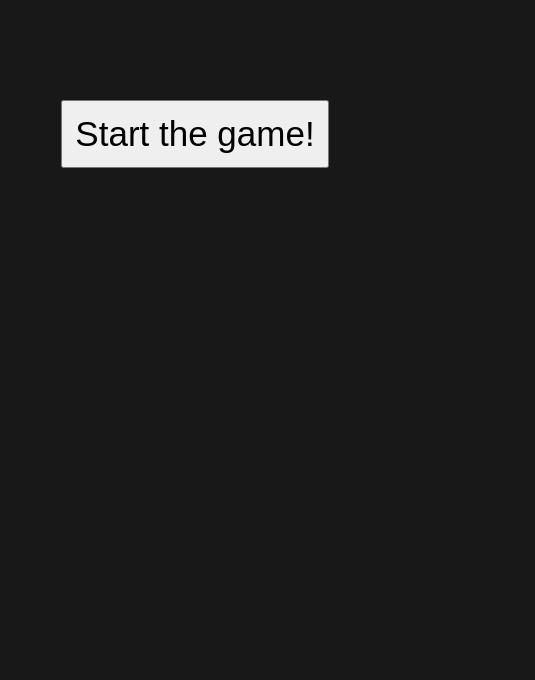
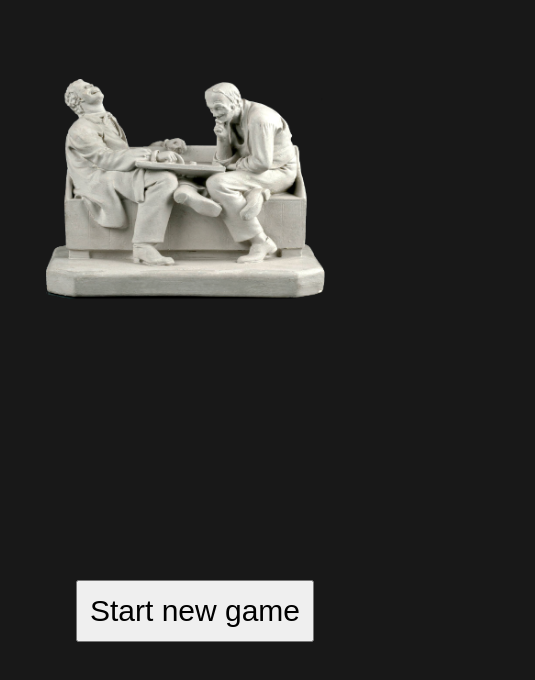
Before and after one commit to sashavirtual/checkers, a React (Create React App) app: page / in a window 390 px wide. Shown: the top 680 px of the page, 535 px wide, since content can reach past the window. Built offline with nearby package versions, Linux system fonts and the light colour scheme.

Commit message:
adaptive screen beforehand

```diff
--- a/src/App.js
+++ b/src/App.js
@@ -7,15 +7,7 @@ function App() {
 
   return (
     <div className="App">
-      {
-        firstClick ?
-          <Board />
-          :
-          <button className='newGame' onClick={() => setFirstClick(true)}>
-            Start the game!
-          </button>
-
-      }
+      <Board setFirstClick={setFirstClick} firstClick={firstClick} />
     </div>
   );
 }
--- a/src/components/board/Board.jsx
+++ b/src/components/board/Board.jsx
@@ -1,17 +1,18 @@
 import React, { useState } from 'react'
 import './board.css'
-import { whiteCell, blackCell } from './imports'
-function Board({ setEnd }) {
+import { whiteCell, blackCell, whiteQueen, whiteChecker, blackQueen, blackChecker, checkerPlayers } from './imports'
+function Board({ firstClick, setFirstClick }) {
+    const [chessCount, setChessCount] = React.useState({
+        "White": 0,
+        "Black": 0
+    })
     let chessBoard = []
     let turn = true; //true - белые, false - черные
     let onMove = false //при первом нажатии на шашку ходящей стороны становится true
     let prevIndex, onCapture
     const boardArr = [[1, 0, 1, 0, 1, 0, 1, 0], [0, 1, 0, 1, 0, 1, 0, 1]]
     let letters = '•ABCDEFGH'
-    const [chessCount, setChessCount] = React.useState({
-        "White": 0,
-        "Black": 0
-    })
+
     let capture = false
     const newGame = () => {
         //очищается доска, заполняются определённые клетки с черными и белыми шашками, действия с предыдущей игры приводятся к дефолтным значениям
@@ -38,8 +39,8 @@ function Board({ setEnd }) {
         // filledBlack = ['F6', 'E3', 'F2']
         // filledWhite = ['D4', 'C7']
 
-        // filledWhite = ['A1', 'A3', 'C1', 'C3', 'B2', 'E1', 'F2', 'G1', 'H6', 'D2']
-        // filledBlack = ['B6', 'A7', 'D8', 'C7', 'B8', 'D6', 'E7', 'G7']
+        filledWhite = ['A1', 'A3', 'C1', 'C3', 'B2', 'E1', 'F2', 'G1', 'H6', 'D2']
+        filledBlack = ['B6', 'A7', 'D8', 'C7', 'B8', 'D6', 'E7', 'G7']
 
 
         filledBlack.forEach(item => {
@@ -205,7 +206,6 @@ function Board({ setEnd }) {
         return onCapture
     }
     const movePiece = (color, el, capt) => {
-        console.log(capt)
         let opposite = color === 'White' ? 'Black' : 'White';
         checkCompulsoryCapture(color, el)
         //если впервые трогаешь свою шашку
@@ -289,8 +289,10 @@ function Board({ setEnd }) {
     }
 
     return (
+        <>
             <div className='chessboard'>
                 {
+                    firstClick &&
                     [...new Array(4)].map((item, cycle) => boardArr.map((row, pair) => row.map((cell, index) => {
                         chessBoard.push(`${letters[index + 1]}${9 - ((cycle * 2) + 1 + pair)}`)
                         if (chessBoard.length === 64) {
@@ -299,18 +301,27 @@ function Board({ setEnd }) {
                             }
                         }
                         let temp = `${letters[index + 1]}${9 - ((cycle * 2) + 1 + pair)}`
+                        let filledBlack = ['B8', 'D8', 'F8', 'H8', 'A7', 'C7', 'E7', 'G7', 'B6', 'D6', 'F6', 'H6']
+                        let filledWhite = ['A1', 'C1', 'E1', 'G1', 'D2', 'B2', 'F2', 'H2', 'A3', 'C3', 'E3', 'G3']
                         return (cell ?
                             <div className="cell cellWhite" id={temp} key={temp} src={whiteCell} />
                             :
-                        <div className="cell cellBlack" id={temp} key={temp} src={blackCell} onClick={(e) => movePiece(turn ? 'White' : 'Black', e.target, capture)} />
+                            <div className={`cell cellBlack ${filledBlack.includes(temp) ? 'checkerBlack' : filledWhite.includes(temp) ? 'checkerWhite' : ''}`} id={temp} key={temp} src={blackCell} onClick={(e) => movePiece(turn ? 'White' : 'Black', e.target, capture)} />
                         )
                     }))
                     )
 
+
                 }
-            <button className="newGame" onClick={newGame}>Start new game</button>
+                <div className='newGameDiv'>
+
+                    {!firstClick && [...new Array(1)].map(item => <div className='checkerPlayers'><img src={checkerPlayers} /></div>)}
+                    <button className="newGame" onClick={() => firstClick ? newGame() : setFirstClick(true)}>Start new game</button>
+                </div>
 
             </div>
+        </>
+
     )
 }
 
--- a/src/components/board/board.css
+++ b/src/components/board/board.css
@@ -1,17 +1,70 @@
+* {
+    box-sizing: border-box;
+    margin: 0;
+    padding: 0;
+
+}
+
+body {
+    overflow-y: hidden;
+}
+
 .chessboard {
-    width: 80%;
-    height: 80%;
     display: flex;
     flex-wrap: wrap;
     max-width: 800px;
-    width: 800px;
-    margin: 100px;
-    min-width: 800px;
+    width: 700px;
+    margin: 50px;
+    min-width: 700px;
+}
+
+.newGameDiv {
+    display: flex;
+    flex-direction: column;
+    align-items: center;
+    justify-content: center;
+    margin: 0 auto;
+}
+
+.checkerPlayers {
+    display: flex;
+    flex-direction: column;
+    height: 400px;
+    width: 500px;
+    margin: 100px auto;
+    transition: 2s;
+    animation-name: players;
+    animation-duration: 5s;
+    animation-iteration-count: infinite;
+}
+
+.checkerPlayers img {
+    width: 12vmin;
+    height: 7vmin;
+    display: block;
+    margin: 0 auto;
+}
+
+@keyframes players {
+    0% {}
+
+    50% {
+        transform: translateY(-15px);
+
+    }
+
+    100% {}
+}
+
+
+.checkerPlayers img {
+    height: 400px;
+    width: 500px;
 }
 
 .cell {
-    width: 100px;
-    height: 100px;
+    width: 87.5px;
+    height: 87.5px;
 }
 
 .cellBlack {
@@ -26,28 +79,28 @@
 .checkerWhite {
     background: url(../../styles/whiteChecker.png), no-repeat;
     background-color: rgb(87, 87, 87);
-    background-size: 100px;
+    background-size: 87.5px;
     cursor: pointer;
 }
 
 .checkerBlack {
     background: url(../../styles/blackChecker.png), no-repeat;
     background-color: rgb(87, 87, 87);
-    background-size: 100px;
+    background-size: 87.5px;
     cursor: pointer;
 }
 
 .kingBlack {
     background: url(../../styles/blackQueen.png), no-repeat;
     background-color: rgb(87, 87, 87);
-    background-size: 100px;
+    background-size: 87.5px;
     cursor: pointer;
 }
 
 .kingWhite {
     background: url(../../styles/whiteQueen.png), no-repeat;
+    background-size: 87.5px;
     background-color: rgb(87, 87, 87);
-    background-size: 100px;
     cursor: pointer;
 }
 
@@ -88,12 +141,14 @@
 }
 
 .newGame {
-    display: block;
+    display: flex;
     font-size: 35px;
     padding: 12px;
     color: black;
     margin: 100px auto 100px;
     cursor: pointer;
+    justify-content: center;
+    align-items: center;
 }
 
 .blocked:before {
@@ -283,6 +338,36 @@
 }
 
 @media screen and (max-width:878px) {
+    .kingWhite {
+        background-size: 75px;
+    }
+
+    .kingBlack {
+        background-size: 75px;
+    }
+
+    .checkerPlayers img {
+        width: 480px;
+        height: 370px;
+    }
+
+    .checkerPlayers {
+        margin-bottom: -10px;
+    }
+
+    .newGameDiv {
+        display: flex;
+        align-items: center;
+        justify-content: center;
+        height: 100%;
+        width: 100%;
+        margin: 0 auto;
+    }
+
+    .newGame {
+        font-size: 30px;
+    }
+
     .chessboard {
         width: 600px;
         min-width: 600px;
@@ -342,6 +427,32 @@
 
 
 @media screen and (max-width:660px) {
+    .kingWhite {
+        background-size: 62.5px;
+    }
+
+    .kingBlack {
+        background-size: 62.5px;
+    }
+
+    .checkerPlayers img {
+        display: block;
+        margin: 0 auto;
+        width: 400px;
+        height: 350px;
+    }
+
+    .body {
+        overflow: hidden;
+    }
+
+    .checkerPlayers {
+        margin-top: 40px;
+        display: flex;
+        padding: 0;
+
+    }
+
     .chessboard {
         width: 500px;
         min-width: 500px;
@@ -403,6 +514,29 @@
 }
 
 @media (max-width:540px) {
+    .kingWhite {
+        background-size: 50px;
+    }
+
+    .kingBlack {
+        background-size: 50px;
+    }
+
+    .checkerPlayers img {
+        margin-left: 15px;
+    }
+
+    .checkerPlayers img {
+        width: 360px;
+        height: 300px;
+    }
+
+    .body {
+        overflow: hidden;
+    }
+
+
+
     .chessboard {
         width: 400px;
         min-width: 400px;
@@ -463,10 +597,34 @@
 }
 
 @media screen and (max-width:430px) {
+    .kingWhite {
+        background-size: 40px;
+    }
+
+    .kingBlack {
+        background-size: 40px;
+    }
+
     .chessboard {
         width: 320px;
         min-width: 320px;
     }
+
+    .newGameDiv {
+        margin-left: 0;
+    }
+
+    .checkerPlayers img {
+        width: 280px;
+        height: 220px;
+        margin-left: 10px;
+    }
+
+    .body {
+        overflow: hidden;
+    }
+
+
 
     .cell {
         width: 40px;
```
Also changed, not shown: src/components/board/imports.js (+11 -1 lines), src/styles/checkerPlayers.png (added). Lines whose indentation alone changed are shown as unchanged.
